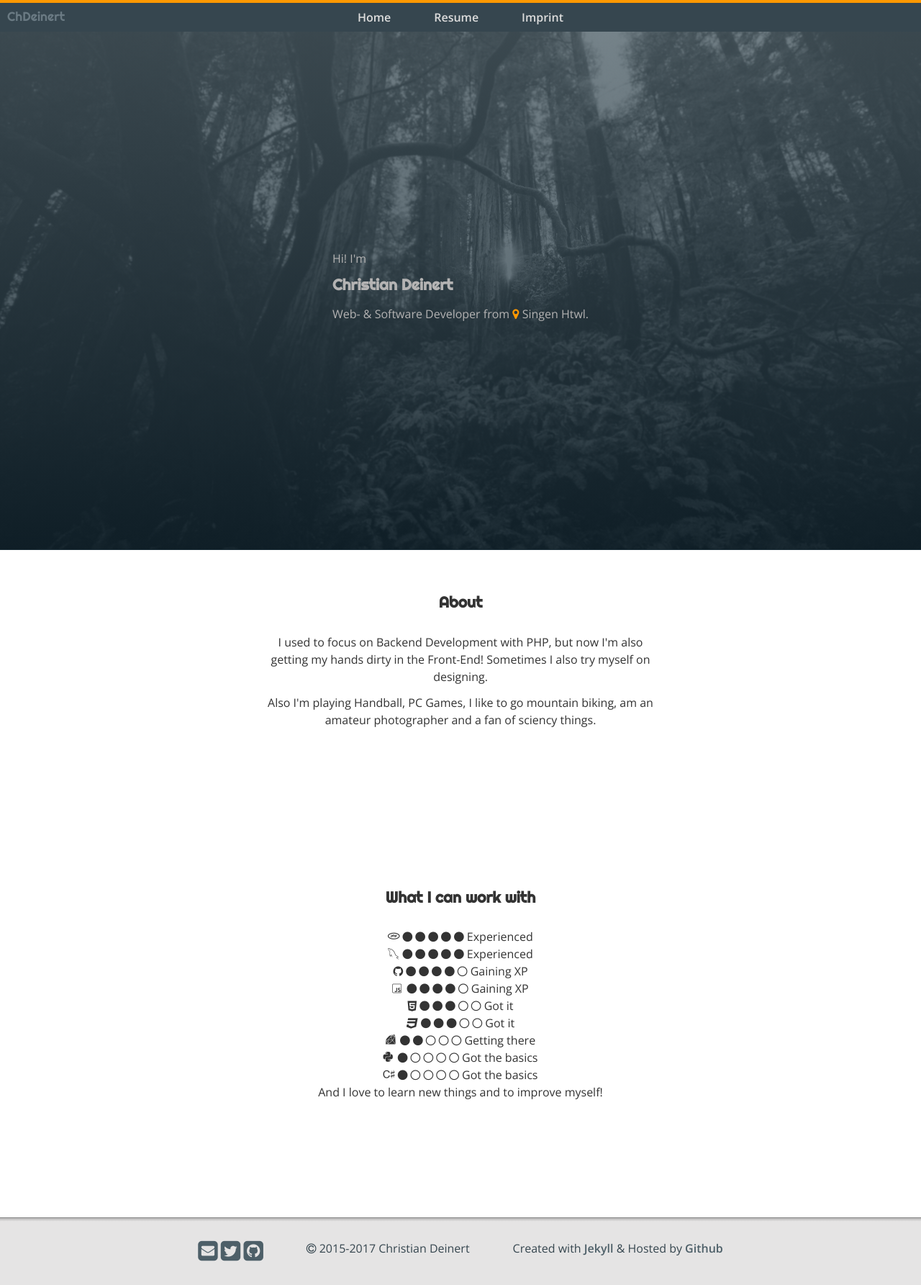
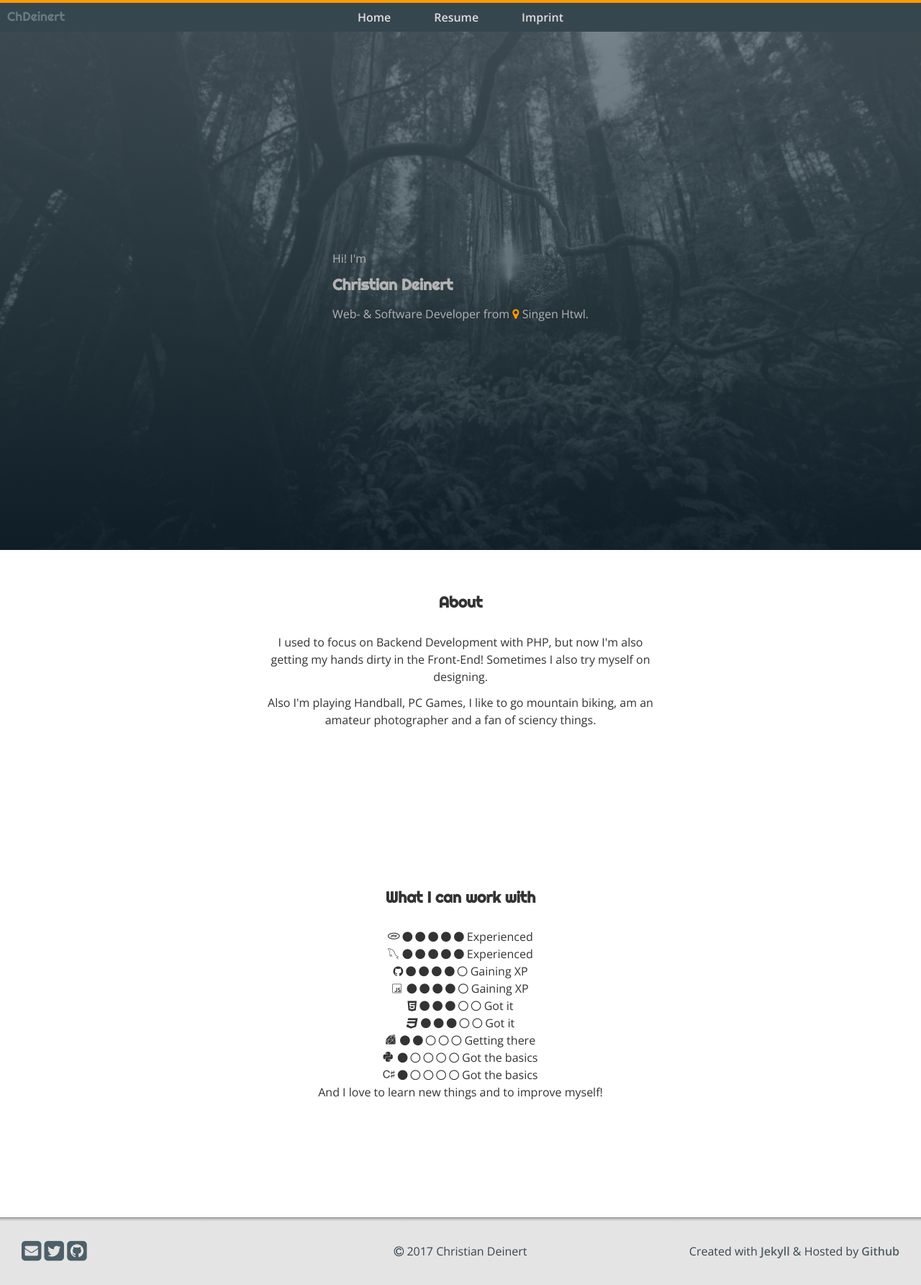
Before and after one commit to ChDeinert/chdeinert.github.io, a Jekyll site: the page built from _pages/index.html, in a window 1280 px wide. Shown: the whole page at 72% size. Built offline with Jekyll 4.4.1, drawn with Linux system fonts in a browser that asks for light colours; nearby versions of some CDN libraries.

Commit message:
Improve footer

```diff
--- a/_includes/footer.html
+++ b/_includes/footer.html
@@ -1,6 +1,6 @@
 <footer class="site-footer">
     <div class="site-footer-content-wrapper">
-        <div class="site-footer-item site-footer-contact">
+        <div class="site-footer-item site-footer-item-left">
             <ul>
                 <li class="site-footer-contact-item">
                     <a href="mailto:{{ site.email }}" class="site-footer-link">
@@ -19,8 +19,13 @@
                 </li>
             </ul>
         </div>
-            <div class="site-footer-item"><i class="fa fa-copyright"></i> 2015-{{ site.time | date: '%Y' }} Christian Deinert</div>
-            <div class="site-footer-item">Created with <a href="http://jekyllrb.com" class="site-footer-link">Jekyll</a> &amp; Hosted by <a href="http://github.com" class="site-footer-link">Github</a></div>
+        <div class="site-footer-item site-footer-item-center">
+            <i class="fa fa-copyright"></i> {{ site.time | date: '%Y' }} Christian Deinert
+        </div>
+        <div class="site-footer-item site-footer-item-right">
+            Created with <a href="http://jekyllrb.com" class="site-footer-link">Jekyll</a>
+            &amp; Hosted by <a href="http://github.com" class="site-footer-link">Github</a>
+        </div>
     </div>
 </footer>
 
--- a/_sass/components/_site-footer.sass
+++ b/_sass/components/_site-footer.sass
@@ -5,16 +5,38 @@
     color: $grayblue
     &-content-wrapper
         +display(flex)
-        +flex-direction(row)
-        +justify-content(center)
-        text-align: center
+        flex-wrap: wrap
         width: 100%
     &-item
+        &-left
+            width: 100%
+            text-align: center
+            +media($medium-screen)
+                width: 25%
+                text-align: left
+        &-center
+            +padding(10px 0 0 0)
+            width: 100%
+            text-align: center
+            +media($medium-screen)
+                +padding(4px 0 0 0)
+                width: 75%
+                text-align: right
+            +media($large-screen)
+                width: 50%
+                text-align: center
+        &-right
+            +display(inline-block)
+            +padding(10px 0 0 0)
+            width: 100%
+            text-align: center
+            +media($medium-screen)
+                text-align: right
+            +media($large-screen)
+                +padding(4px 0 0 0)
+                width: 25%
+    &-contact-item
         +display(inline-block)
-        +padding(0 30px)
-    &-contact
-        &-item
-            +display(inline-block)
     &-link
         color: $grayblue-lighter
         font-weight: 600
```
